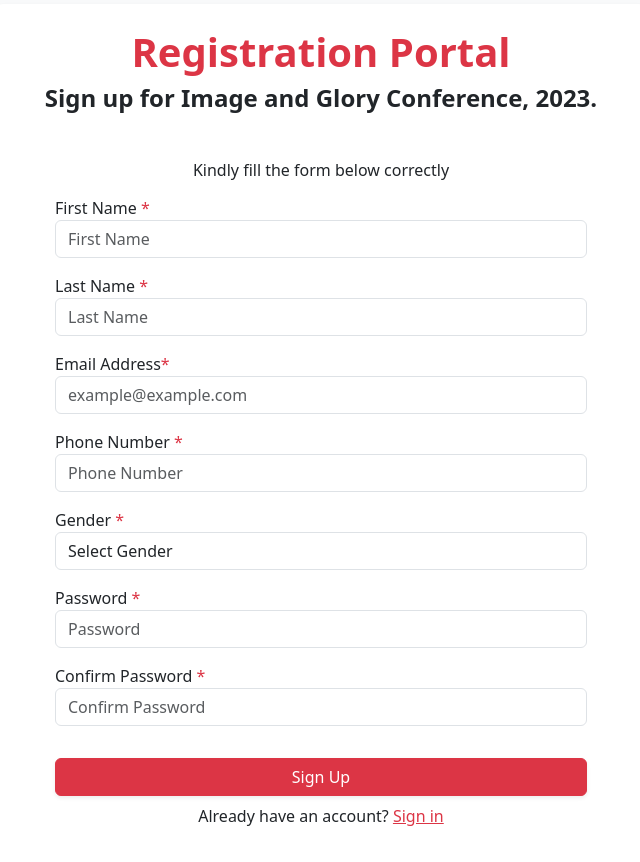
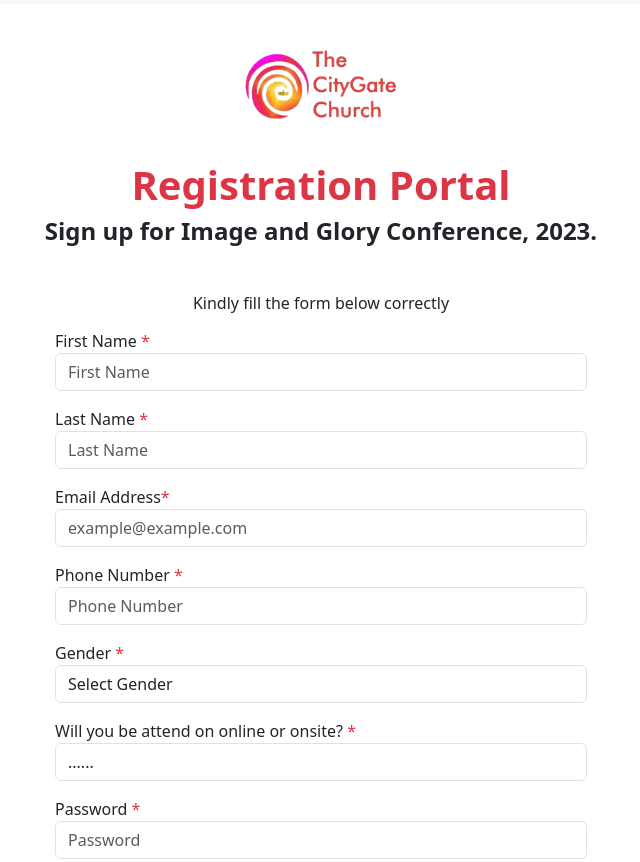
Before and after one commit to generalclez/Follow-Up_System, a plain HTML site: page signUp.html in a window 1280 px wide. Shown: the top 862 px of the page, without its empty margins (319-959 px from the left). Drawn offline with nearby package versions, Linux system fonts and the light colour scheme.

Commit message:
added logo and a select input to signUp.html

```diff
--- a/signUp.html
+++ b/signUp.html
@@ -28,7 +28,8 @@
     <div class="container-fliud bg-light">
         <div class="row">
             <div class="col-10 col-md-6 m-auto mt-1 pb-5 bg-white shadow-sm rounded rounded-3">
-                <div class="text-center pt-4">
+                <div class="text-center">
+                    <img src="./assets/logo.png" alt="Logo" class="img-fliud w-25">
                     <h1 class="text-danger fw-bolder"> Registration Portal </h1>
                     <h4 class="fw-bold">Sign up for Image and Glory Conference, 2023.</h4>
                 </div>
@@ -61,6 +62,15 @@
                             </select>
                         </div>
                         <div class="form-group  mt-3">
+                            <label for="gender">Will you be attend on online or onsite? <span
+                                    class="text-danger">*</span></label>
+                            <select class="form-control" name="attend" id="" required>
+                                <option value="">......</option>
+                                <option value="male">Onsite</option>
+                                <option value="female">Online</option>
+                            </select>
+                        </div>
+                        <div class="form-group  mt-3">
                             <label for="pword">Password <span class="text-danger">*</span></label>
                             <input class="form-control" type="password" name="pword" id="pword" placeholder="Password"
                                 required>
```
Also changed, not shown: index.html (+3 -3 lines).
